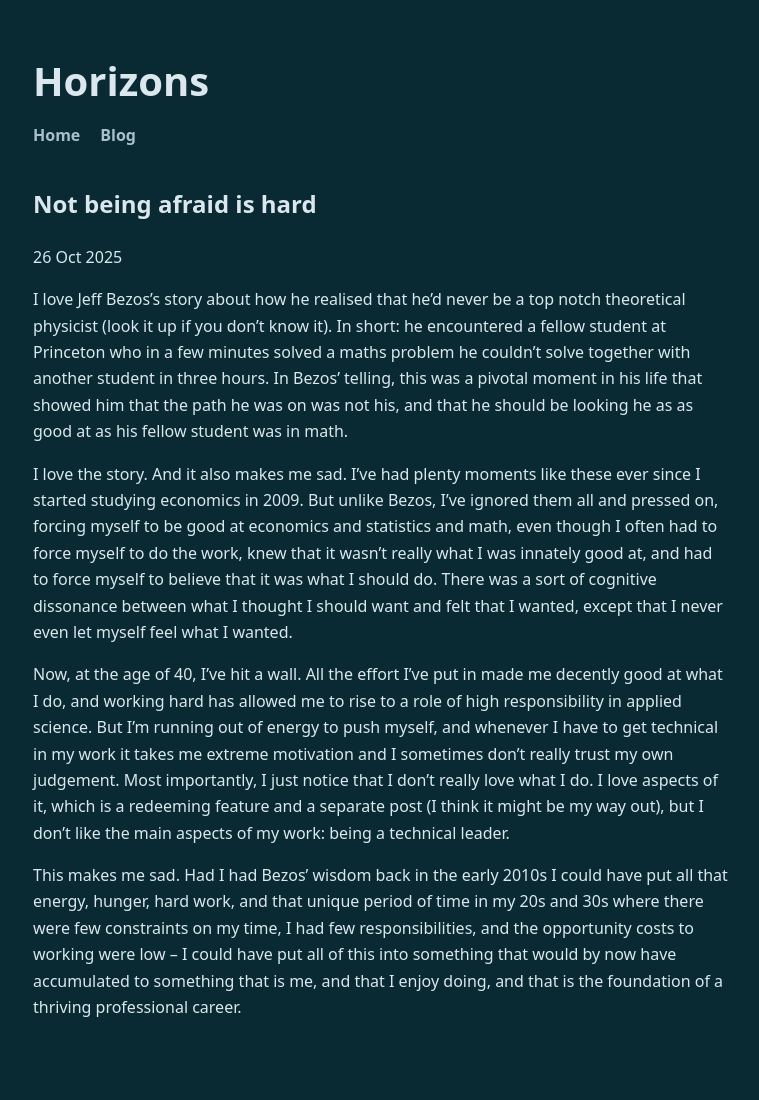
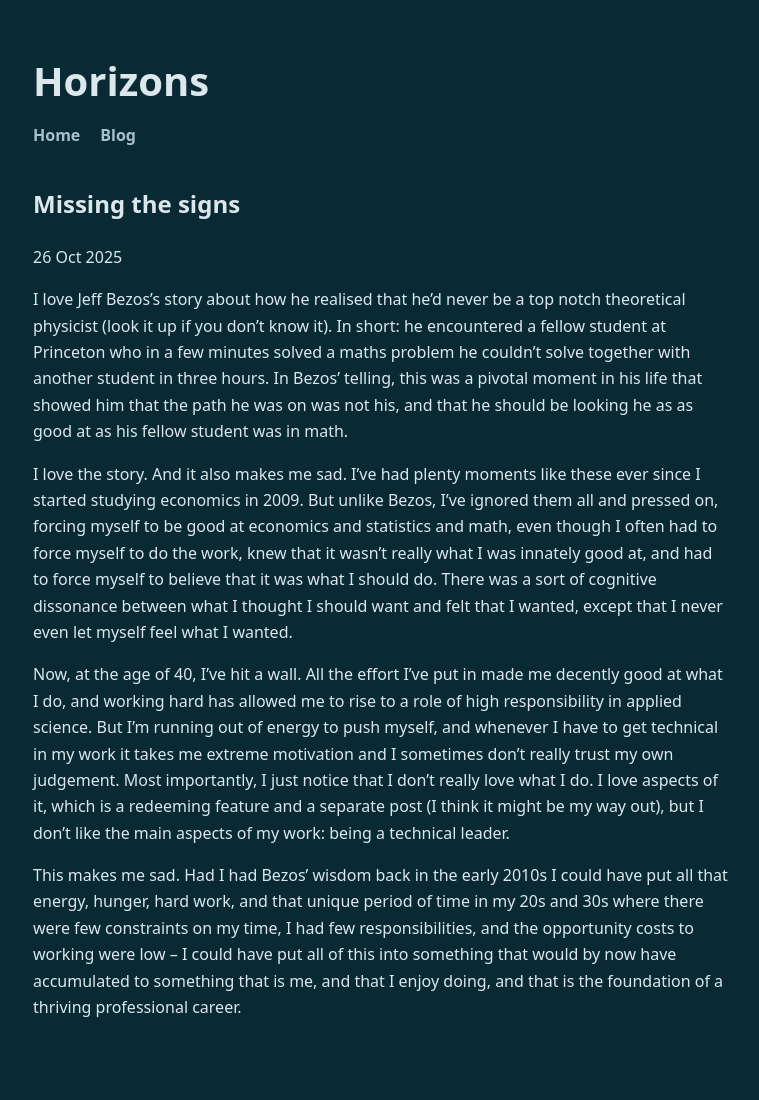
Before and after one commit to fabiangunzinger/reveal, a Jekyll site: the page built from _posts/2025-10-26-missing-the-signs.md, in a window 1280 px wide. Shown: the whole page, without its empty margins (259-1018 px from the left). Built offline with Jekyll 4.4.1, drawn with Linux system fonts in a browser that asks for light colours; our own code applies the rules of GitHub Pages for plain Markdown files.

Commit message:
Correct title

```diff
--- a/_posts/2025-10-26-missing-the-signs.md
+++ b/_posts/2025-10-26-missing-the-signs.md
@@ -1,6 +1,6 @@
 ---
 layour: post
-title: Not being afraid is hard
+title: Missing the signs
 ---
 I love Jeff Bezos's story about how he realised that he'd never be a top notch theoretical physicist (look it up if you don't know it). In short: he encountered a fellow student at Princeton who in a few minutes solved a maths problem he couldn't solve together with another student in three hours. In Bezos' telling, this was a pivotal moment in his life that showed him that the path he was on was not his, and that he should be looking he as as good at as his fellow student was in math.
 
```
